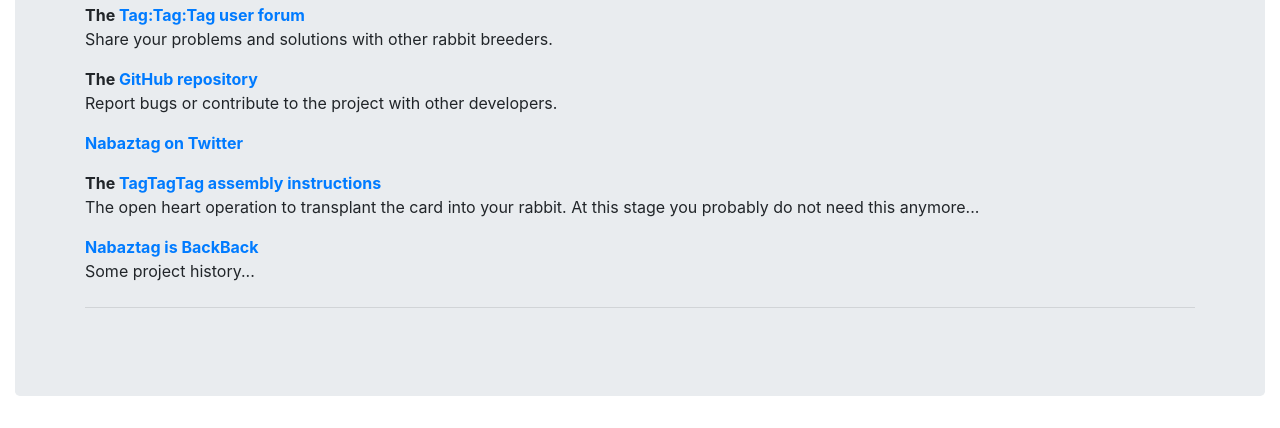
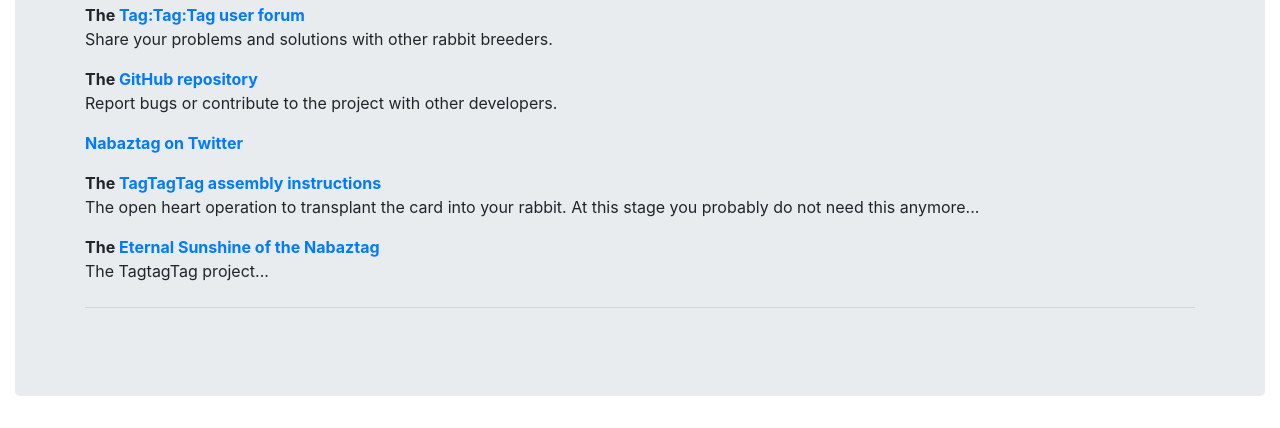
Before and after one commit to nabaztag2018/pynab, a Django app: template nabweb/templates/nabweb/help.html in a window 1280 px wide. Shown: the part 699-1127 px from the top of the page. Run offline with Django 3.2, Linux system fonts and the light colour scheme; the template is opened without the code that fills it, so the values that code supplies are empty; style sheets or scripts are compiled from the project's sources; some libraries are stand-ins or nearby versions.

Commit message:
The Eternal Sunshine of the Nabaztag.

```diff
--- a/nabweb/templates/nabweb/help.html
+++ b/nabweb/templates/nabweb/help.html
@@ -18,7 +18,7 @@
       <p><b>{% trans "The <a target='_blank' href='https://github.com/nabaztag2018/pynab/#readme' rel='noopener noreferrer'>GitHub repository</a>" %}</b><br>{% trans "Report bugs or contribute to the project with other developers." %}</p>
       <p><b>{% trans "<a target='_blank' href='https://twitter.com/nabaztagtagtag' rel='noopener noreferrer'>Nabaztag on Twitter</a>" %}</b></p>
       <p><b>{% trans "The <a target='_blank' href='https://www.instructables.com/member/tagtagtag/' rel='noopener noreferrer'>TagTagTag assembly instructions</a>" %}</b><br>{% trans "The open heart operation to transplant the card into your rabbit. At this stage you probably do not need this anymore..." %}</p>
-      <p><b>{% trans "<a target='_blank' href='https://www.ulule.com/le-retour-du-retour-du-nabaztag/' rel='noopener noreferrer'>Nabaztag is BackBack</a>" %}</b><br>{% trans "Some project history..." %}</p>
+      <p><b>{% trans "The <a target='_blank' href='https://www.tagtagtag.fr/index_eng.html' rel='noopener noreferrer'>Eternal Sunshine of the Nabaztag</a>" %}</b><br>{% trans "The TagtagTag project..." %}</p>
       <hr class="my-4">
     </div>
   </div>
```
Also changed, not shown: nabweb/locale/fr_FR/LC_MESSAGES/django.po.
